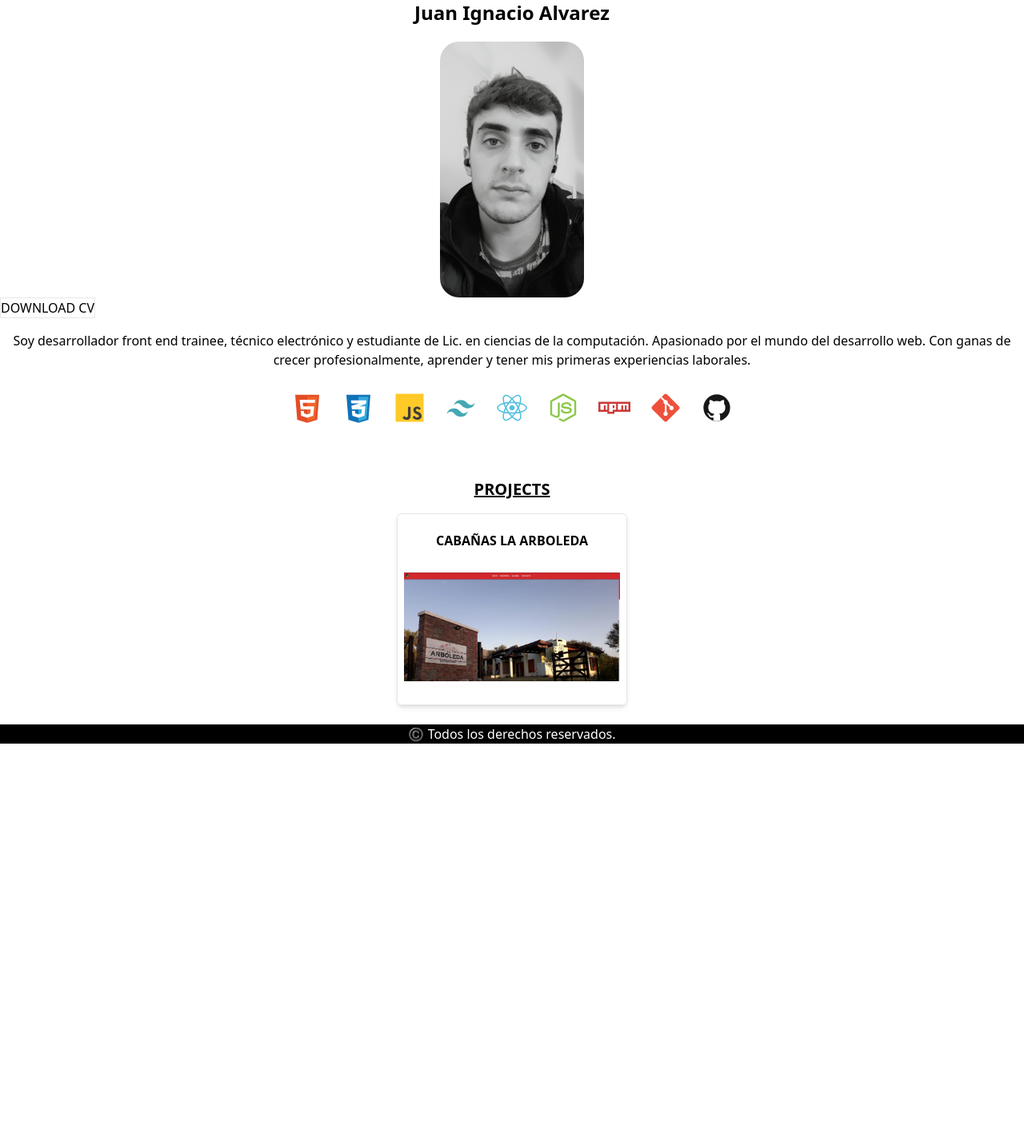
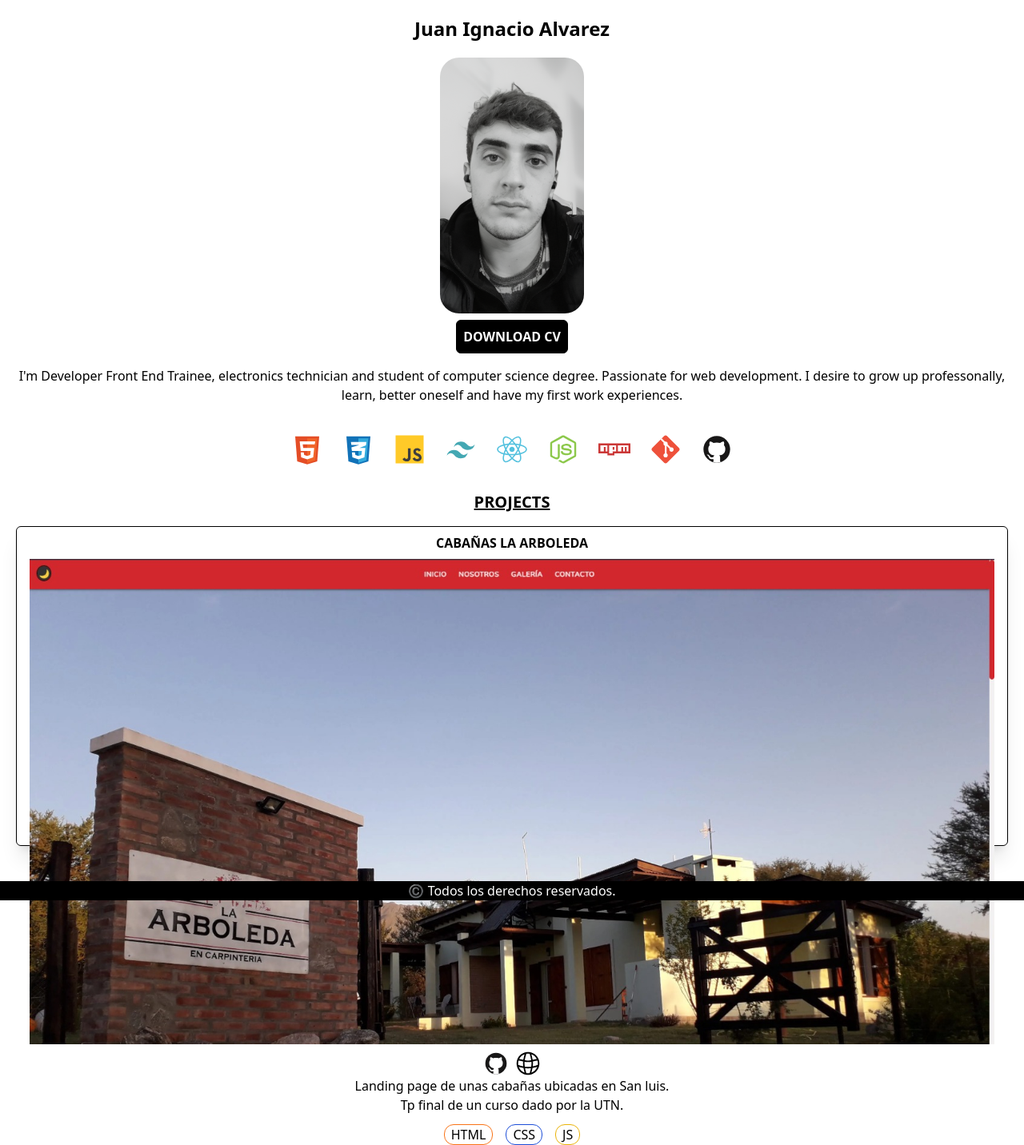
Before and after one commit to alvarezjuanign/personal-portfolio, a React (Vite) app: page / in a window 1280 px wide. Shown: the whole page at 80% size. Before the commit the page ends 930 px from the top, so only its background shows below. Built offline with nearby package versions, Linux system fonts and the light colour scheme.

Commit message:
Styling projects section

```diff
--- a/src/App.jsx
+++ b/src/App.jsx
@@ -1,44 +1,12 @@
-import ME from './assets/image.png'
-import HTML from './assets/html-5-svgrepo-com.svg'
-import CSS from './assets/css-3-svgrepo-com.svg'
-import TAILWIND from './assets/tailwind-svgrepo-com.svg'
-import JS from './assets/js-svgrepo-com.svg'
-import REACT from './assets/react-svgrepo-com.svg'
-import NODEJS from './assets/node-js-svgrepo-com.svg'
-import NPM from './assets/npm-svgrepo-com.svg'
-import GIT from './assets/git-svgrepo-com.svg'
-import GITHUB from './assets/github-svgrepo-com.svg'
-import PROJECT1 from './assets/proyecto-cabañas.jpeg'
+import { Skills } from './components/Skills'
+import { Project } from './components/Projects'
 
 export function App () {
   return (
     <main className='flex flex-col items-center'>
-      <section>
-        <h1 className='text-center font-bold text-2xl'>Juan Ignacio Alvarez</h1>
-        <img src={ME} className='m-auto mt-5 rounded-3xl h-80' />
-        <button className='border'>DOWNLOAD CV</button>
-        <p className='text-center mt-4'>Soy desarrollador front end trainee, técnico electrónico y estudiante de Lic. en ciencias de la computación. Apasionado por el mundo del desarrollo web. Con ganas de crecer profesionalmente, aprender y tener mis primeras experiencias laborales.</p>
+      <Skills />
 
-        <div className='flex flex-wrap gap-6 justify-center p-7'>
-          <img src={HTML} className='h-10' />
-          <img src={CSS} className='h-10' />
-          <img src={JS} className='h-10' />
-          <img src={TAILWIND} className='h-10' />
-          <img src={REACT} className='h-10' />
-          <img src={NODEJS} className='h-10' />
-          <img src={NPM} className='h-10' />
-          <img src={GIT} className='h-10' />
-          <img src={GITHUB} className='h-10' />
-        </div>
-      </section>
-
-      <section>
-        <h3 className='text-center font-bold text-xl mt-10 mb-4'><u>PROJECTS</u></h3>
-        <div className='rounded-md h-60 w-72 flex flex-col items-center justify-evenly border shadow-md hover:scale-105 transition-all cursor-pointer'>
-          <h4 className='font-bold'>CABAÑAS LA ARBOLEDA</h4>
-          <img src={PROJECT1} className='p-2' />
-        </div>
-      </section>
+      <Project />
 
       <footer className='bg-black text-white w-full mt-6'>
         <p className='text-center'>©️ Todos los derechos reservados.</p>
--- /dev/null
+++ b/src/components/Projects.jsx
@@ -0,0 +1,31 @@
+import PROJECT1 from '../assets/proyecto-cabañas.jpeg'
+import GITHUB from '../assets/github-svgrepo-com.svg'
+import DEPLOY from '../assets/web-svgrepo-com.svg'
+
+export function Project () {
+  return (
+    <section className='p-5'>
+      <h3 className='text-center font-bold text-xl mt-3 mb-4 cursor-default'><u>PROJECTS</u></h3>
+      <div className='rounded-md h-[400px] w-full p-2 flex flex-col items-center justify-evenly border border-black shadow-xl'>
+        <h4 className='font-bold cursor-default'>CABAÑAS LA ARBOLEDA</h4>
+        <img src={PROJECT1} className='p-2' />
+        <div className='flex gap-2'>
+          <a href='https://github.com/alvarezjuanign/Proyecto-UTN'>
+            <img src={GITHUB} className='h-8' />
+          </a>
+          <a href='https://proyecto-utn-two.vercel.app'>
+            <img src={DEPLOY} className='h-8 scale-95' />
+          </a>
+        </div>
+        <p className='text-center cursor-default'>
+          Landing page de unas cabañas ubicadas en San luis.<br /> Tp final de un curso dado por la UTN.
+        </p>
+        <div className='flex gap-4 m-3'>
+          <p className='border border-orange-500 rounded-xl px-2 cursor-default'>HTML</p>
+          <p className='border border-blue-700 rounded-xl px-2 cursor-default'>CSS</p>
+          <p className='border border-yellow-500 rounded-xl px-2 cursor-default'>JS</p>
+        </div>
+      </div>
+    </section>
+  )
+}
--- /dev/null
+++ b/src/components/Skills.jsx
@@ -0,0 +1,36 @@
+import ME from '../assets/image.png'
+import HTML from '../assets/html-5-svgrepo-com.svg'
+import CSS from '../assets/css-3-svgrepo-com.svg'
+import TAILWIND from '../assets/tailwind-svgrepo-com.svg'
+import JS from '../assets/js-svgrepo-com.svg'
+import REACT from '../assets/react-svgrepo-com.svg'
+import NODEJS from '../assets/node-js-svgrepo-com.svg'
+import NPM from '../assets/npm-svgrepo-com.svg'
+import GIT from '../assets/git-svgrepo-com.svg'
+import GITHUB from '../assets/github-svgrepo-com.svg'
+
+export function Skills () {
+  return (
+    <section className='pt-5 px-5 flex flex-col items-center'>
+      <h1 className='text-center font-bold text-2xl cursor-default'>Juan Ignacio Alvarez</h1>
+      <img src={ME} className='m-auto mt-5 rounded-3xl h-80' />
+      <button className='border border-black mt-2 bg-black text-white font-semibold p-2 rounded-md hover:bg-white hover:text-black transition-all flex gap-2'>
+        DOWNLOAD CV
+        {/* TODO: ADD FUNCIONALITY */}
+      </button>
+      <p className='text-center mt-4 cursor-default'>I'm Developer Front End Trainee, electronics technician and student of computer science degree. Passionate for web development. I desire to grow up professonally, learn, better oneself and have my first work experiences.</p>
+
+      <div className='flex flex-wrap gap-6 justify-center pt-9 px-9'>
+        <img src={HTML} className='h-10' />
+        <img src={CSS} className='h-10' />
+        <img src={JS} className='h-10' />
+        <img src={TAILWIND} className='h-10' />
+        <img src={REACT} className='h-10' />
+        <img src={NODEJS} className='h-10' />
+        <img src={NPM} className='h-10' />
+        <img src={GIT} className='h-10' />
+        <img src={GITHUB} className='h-10' />
+      </div>
+    </section>
+  )
+}
```
Also changed, not shown: src/assets/web-svgrepo-com.svg (added).
